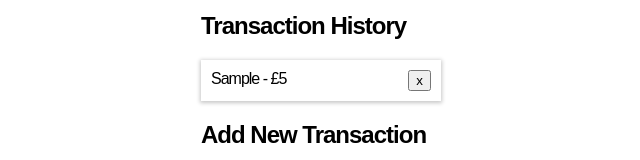
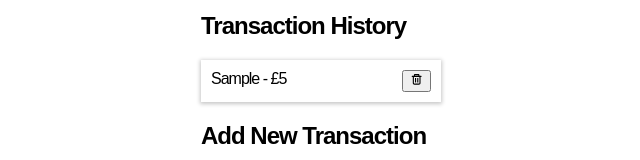
Before and after one commit to S-Solomon/Expense-Tracker, a React (Create React App) app: page / in a window 1280 px wide. Both pictures are taken after typing "Sample", "5" into the empty fields and a click on the button "ADD INCOME". Shown: the part 278-438 px from the top of the page, without its empty margins (319-959 px from the left). Built offline with nearby package versions, Linux system fonts and the light colour scheme; a web font is replaced by a local one.

Commit message:
delete icon from react-icons

```diff
--- a/package.json
+++ b/package.json
@@ -9,6 +9,7 @@
     "nanoid": "^3.1.30",
     "react": "^17.0.2",
     "react-dom": "^17.0.2",
+    "react-icons": "^4.3.1",
     "react-scripts": "4.0.3",
     "web-vitals": "^1.1.2"
   },
--- a/src/components/TransactionHistory.js
+++ b/src/components/TransactionHistory.js
@@ -1,3 +1,5 @@
+import { CgTrash } from 'react-icons/cg'
+
 
 const TransactionHistory = ({ transactions, onDeleteTransaction }) => {
     return (
@@ -7,8 +9,11 @@ const TransactionHistory = ({ transactions, onDeleteTransaction }) => {
                 {transactions.map((data) => (
                     <li key={data.id}>
                         {data.name} - £{data.amount}
-                        <button onClick={() => onDeleteTransaction(data.id)}>
-                            x
+                        <button
+                            onClick={() => onDeleteTransaction(data.id)}
+                            className="trash-can"
+                        >
+                            <CgTrash />
                         </button>
                     </li>
                 ))}
```
Also changed, not shown: 1 other file (tests, documents, lock files or other folders).
